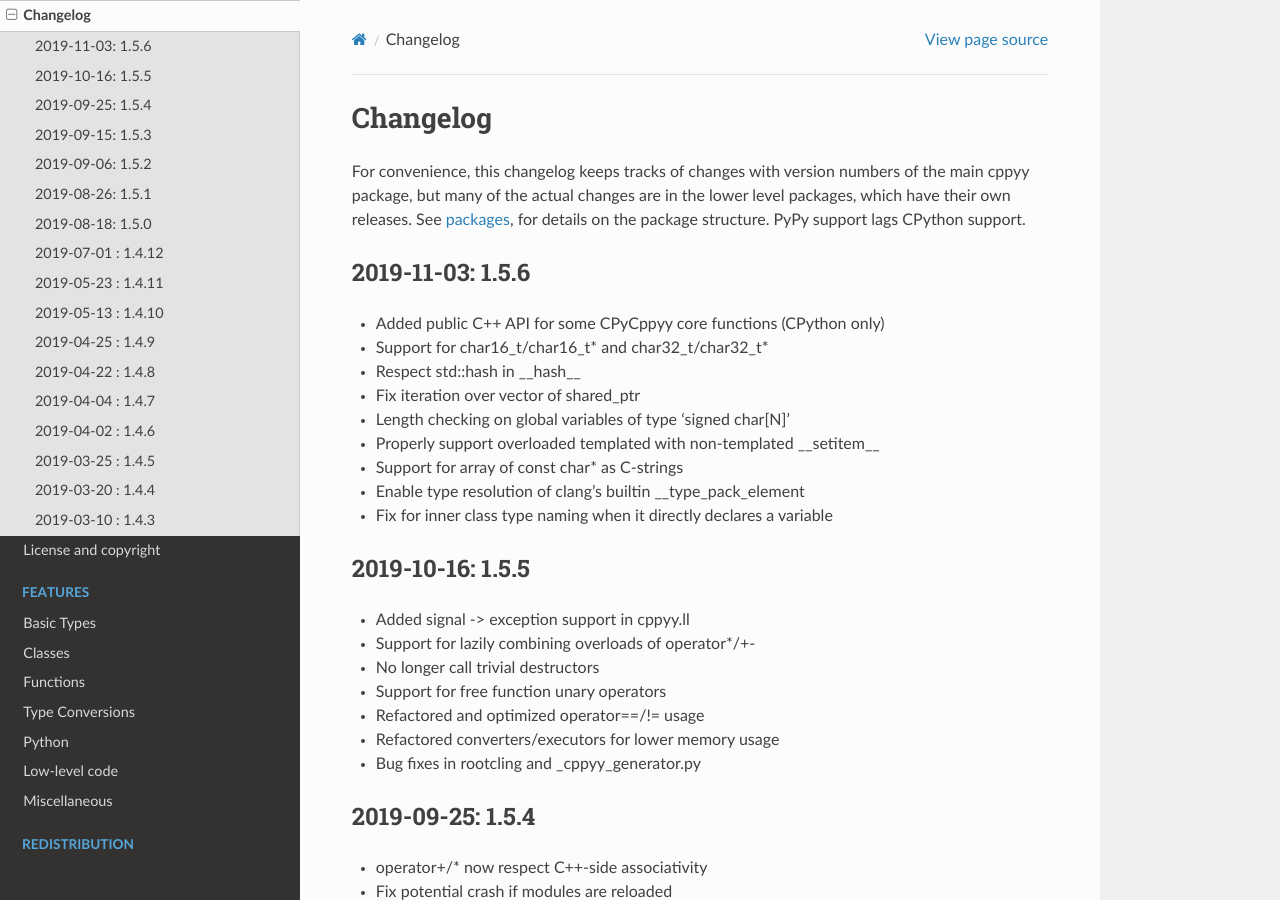
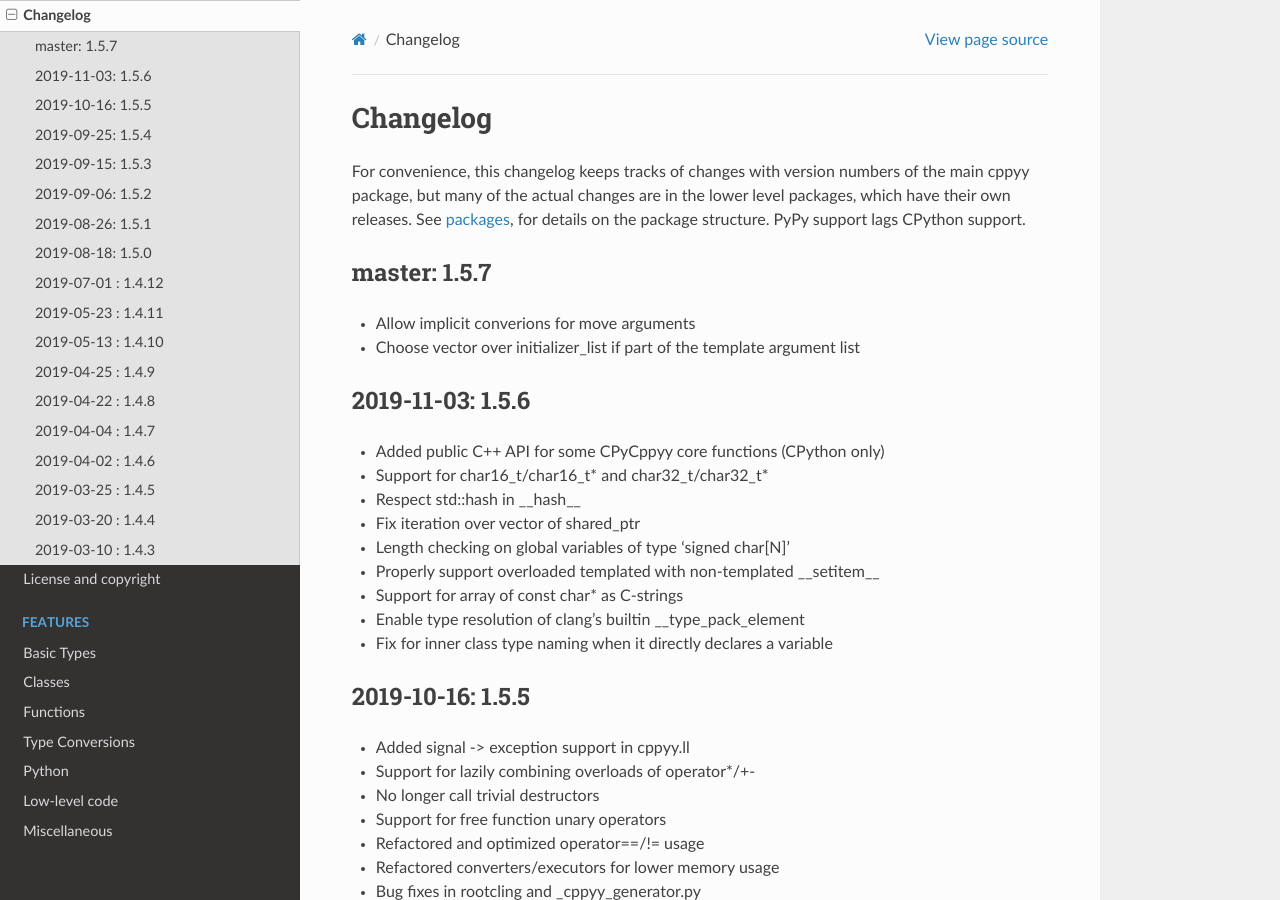
Before and after one commit to wlav/cppyy, a Sphinx documentation site: the page built from doc/source/changelog.rst, in a window 1280 px wide and 900 px high. Built offline with Sphinx 7.4.7 and the Read the Docs theme 2.0.0, drawn with Linux system fonts in a browser that asks for light colours.

Commit message:
update changelog

```diff
--- a/doc/source/changelog.rst
+++ b/doc/source/changelog.rst
@@ -10,6 +10,13 @@
 PyPy support lags CPython support.
 
 
+master: 1.5.7
+-------------
+
+* Allow implicit converions for move arguments
+* Choose vector over initializer_list if part of the template argument list
+
+
 2019-11-03: 1.5.6
 -----------------
 
@@ -18,7 +25,7 @@
 * Respect std::hash in __hash__
 * Fix iteration over vector of shared_ptr
 * Length checking on global variables of type 'signed char[N]'
-* Properly support overloaded templated with non-templated  __setitem__
+* Properly support overloaded templated with non-templated __setitem__
 * Support for array of const char* as C-strings
 * Enable type resolution of clang's builtin __type_pack_element
 * Fix for inner class type naming when it directly declares a variable
```
